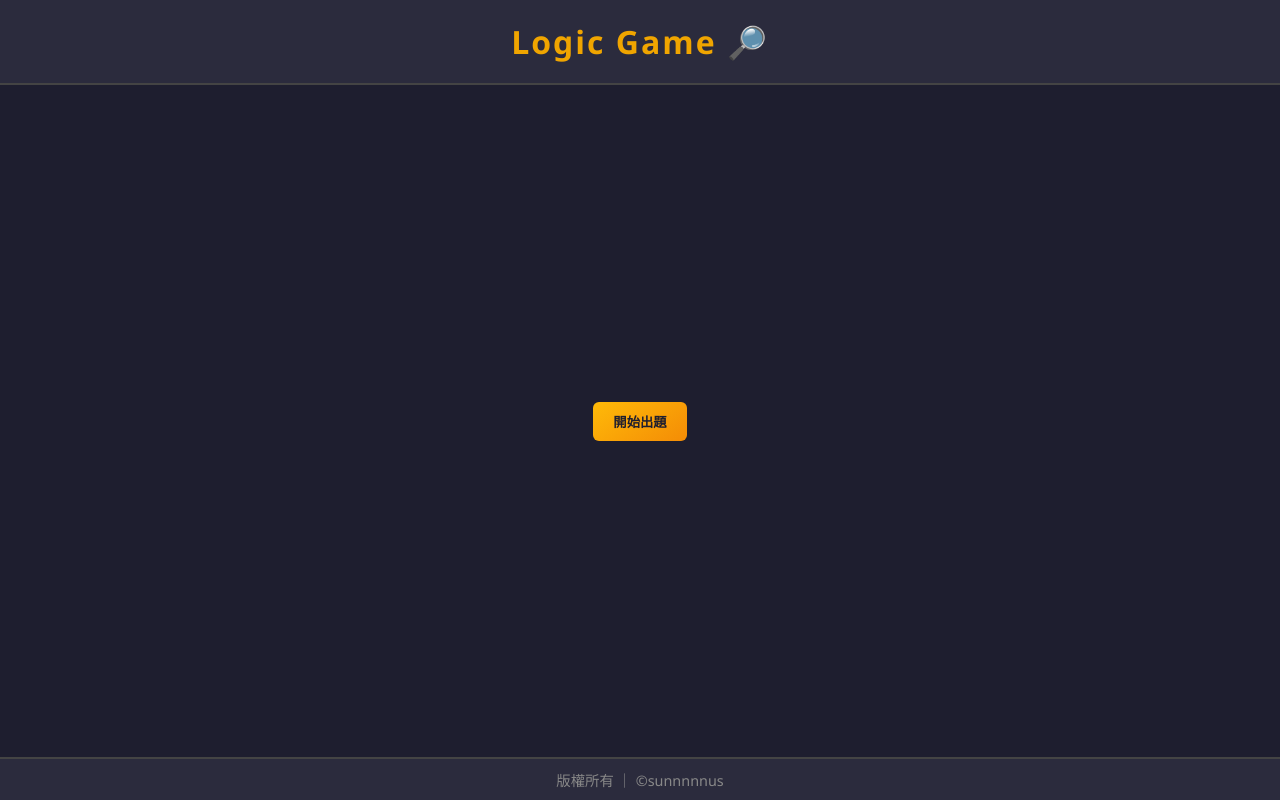
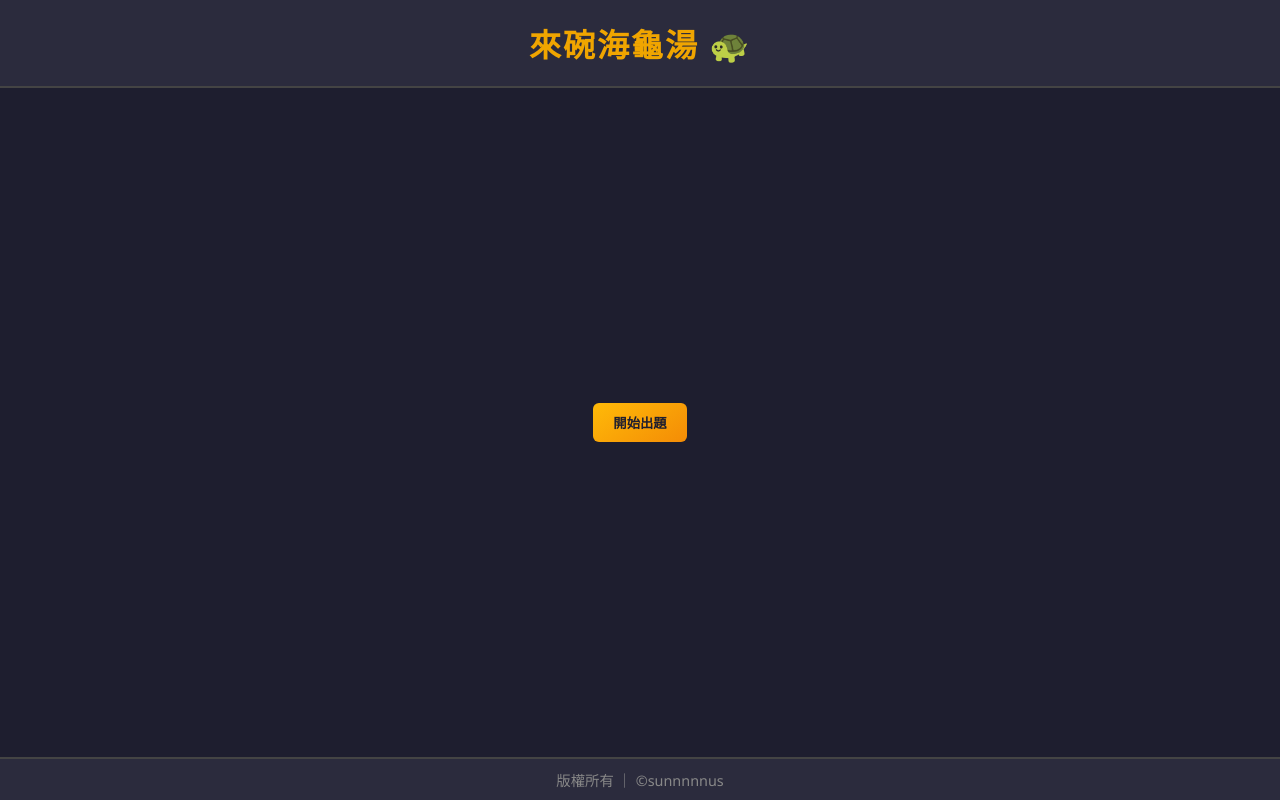
Before and after one commit to sunnnnnus/logicGame, a website: page public/index.html in a window 1280 px wide. Drawn offline with Linux system fonts and the light colour scheme.

Commit message:
modify the title&name

```diff
--- a/public/index.html
+++ b/public/index.html
@@ -3,13 +3,13 @@
 <head>
     <meta charset="UTF-8">
     <meta name="viewport" content="width=device-width, initial-scale=1.0">
-    <title>海龜湯出題機</title>
+    <title>海龜湯出題</title>
     <link rel="stylesheet" href="style.css">
 
 </head>
 <body>
     <header>
-        <h1>Logic Game 🔎</h1>
+        <h1>來碗海龜湯 🐢 </h1>
     </header>
     <main>
         <button id="startBtn">開始出題</button>
```
